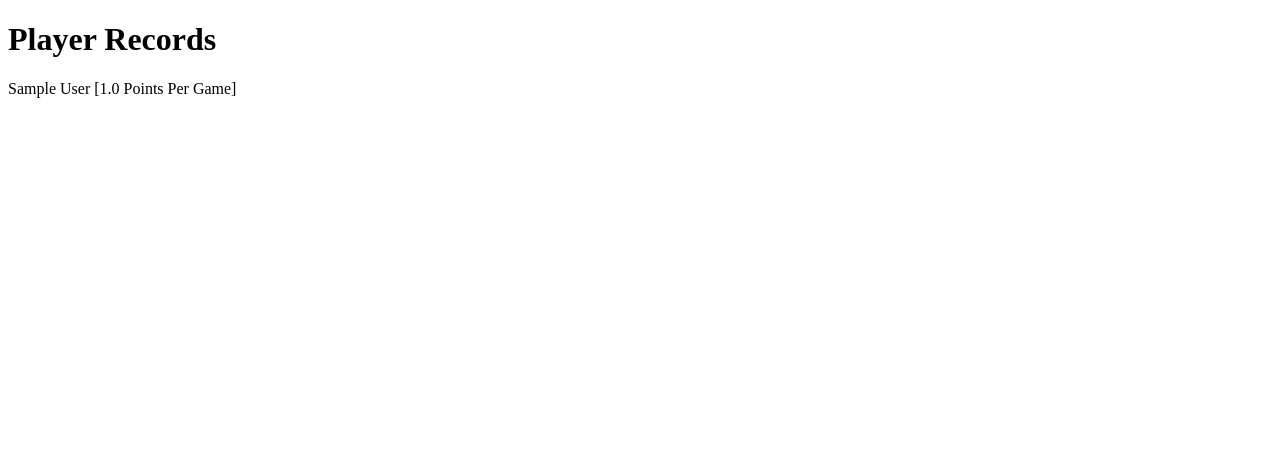
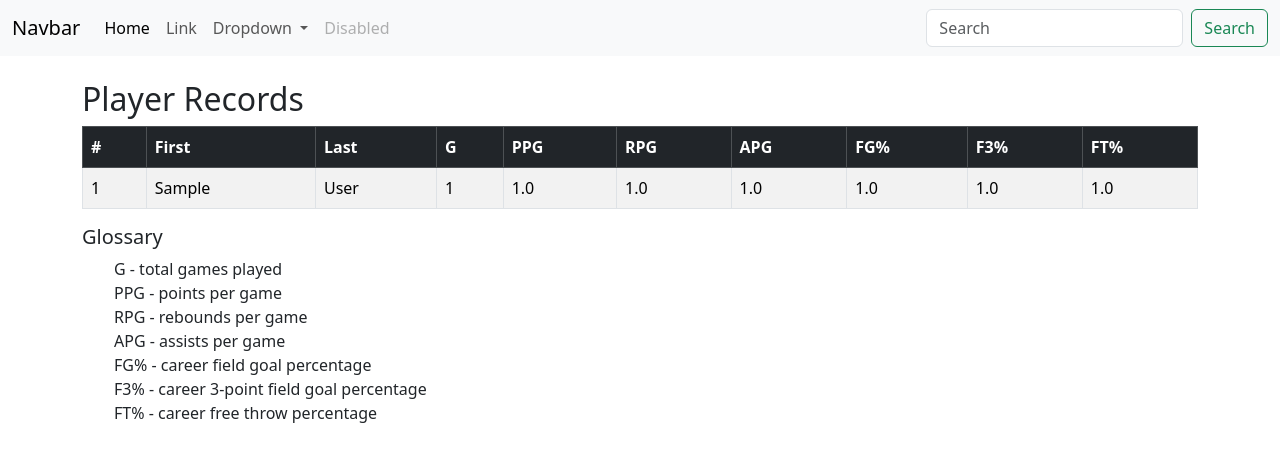
Before and after one commit to ds7cw/django_nbadb, a Django app: page /players/ in a window 1280 px wide. Shown: the top 462 px of the page. Run offline with Django 4.2, Linux system fonts and the light colour scheme; tables that the repository leaves empty hold one stand-in row (values such as "Sample post").

Commit message:
Added bootstrap table, base html and navbar html files

```diff
--- /dev/null
+++ b/website/templates/base.html
@@ -0,0 +1,19 @@
+<!doctype html>
+<html lang="en">
+  <head>
+    <meta charset="utf-8">
+    <meta name="viewport" content="width=device-width, initial-scale=1">
+    <title>NBA DB</title>
+    <link href="https://cdn.jsdelivr.net/npm/bootstrap@5.3.2/dist/css/bootstrap.min.css" rel="stylesheet" integrity="sha384-T3c6CoIi6uLrA9TneNEoa7RxnatzjcDSCmG1MXxSR1GAsXEV/Dwwykc2MPK8M2HN" crossorigin="anonymous">
+  </head>
+  <body>
+    {% include 'navbar.html' %}
+    <div class="container">
+        </br>
+        {% block content %}
+        {% endblock %}
+    </div>
+    <script src="https://cdn.jsdelivr.net/npm/bootstrap@5.3.2/dist/js/bootstrap.bundle.min.js" integrity="sha384-C6RzsynM9kWDrMNeT87bh95OGNyZPhcTNXj1NW7RuBCsyN/o0jlpcV8Qyq46cDfL" crossorigin="anonymous"></script>
+
+    </body>
+</html>
--- /dev/null
+++ b/website/templates/navbar.html
@@ -0,0 +1,36 @@
+<nav class="navbar navbar-expand-lg bg-body-tertiary">
+    <div class="container-fluid">
+      <a class="navbar-brand" href="#">Navbar</a>
+      <button class="navbar-toggler" type="button" data-bs-toggle="collapse" data-bs-target="#navbarSupportedContent" aria-controls="navbarSupportedContent" aria-expanded="false" aria-label="Toggle navigation">
+        <span class="navbar-toggler-icon"></span>
+      </button>
+      <div class="collapse navbar-collapse" id="navbarSupportedContent">
+        <ul class="navbar-nav me-auto mb-2 mb-lg-0">
+          <li class="nav-item">
+            <a class="nav-link active" aria-current="page" href="#">Home</a>
+          </li>
+          <li class="nav-item">
+            <a class="nav-link" href="#">Link</a>
+          </li>
+          <li class="nav-item dropdown">
+            <a class="nav-link dropdown-toggle" href="#" role="button" data-bs-toggle="dropdown" aria-expanded="false">
+              Dropdown
+            </a>
+            <ul class="dropdown-menu">
+              <li><a class="dropdown-item" href="#">Action</a></li>
+              <li><a class="dropdown-item" href="#">Another action</a></li>
+              <li><hr class="dropdown-divider"></li>
+              <li><a class="dropdown-item" href="#">Something else here</a></li>
+            </ul>
+          </li>
+          <li class="nav-item">
+            <a class="nav-link disabled" aria-disabled="true">Disabled</a>
+          </li>
+        </ul>
+        <form class="d-flex" role="search">
+          <input class="form-control me-2" type="search" placeholder="Search" aria-label="Search">
+          <button class="btn btn-outline-success" type="submit">Search</button>
+        </form>
+      </div>
+    </div>
+  </nav>
--- a/website/templates/players.html
+++ b/website/templates/players.html
@@ -1,16 +1,51 @@
-<!DOCTYPE html>
-<html lang="en">
-<head>
-    <meta charset="UTF-8">
-    <meta name="viewport" content="width=device-width, initial-scale=1.0">
-    <title>Document</title>
-</head>
-<body>
-<h1> Player Records</h1>
+{% extends 'base.html' %}
+
+{% block content %}
+<h2>Player Records</h2>
+<table class="table table-striped table-hover table-bordered">
+    <thead class="table-dark">
+      <tr>
+        <th scope="col">#</th>
+        <th scope="col">First</th>
+        <th scope="col">Last</th>
+        <th scope="col">G</th>
+        <th scope="col">PPG</th>
+        <th scope="col">RPG</th>
+        <th scope="col">APG</th>
+        <th scope="col">FG%</th>
+        <th scope="col">F3%</th>
+        <th scope="col">FT%</th>
+      </tr>
+    </thead>
+    <tbody>
 {% if records %}
     {% for record in records %}
-        {{ record }}<br/>
+      <tr>
+        <td>{{ record.id }}</td>
+        <td>{{ record.first_name }}</td>
+        <td>{{ record.last_name }}</td>
+        <td>{{ record.games_played }}</td>
+        <td>{{ record.ppg }}</td>
+        <td>{{ record.rpg }}</td>
+        <td>{{ record.apg }}</td>
+        <td>{{ record.fg_pct }}</td>
+        <td>{{ record.fg3_pct }}</td>
+        <td>{{ record.ft_pct }}</td>
+      </tr>
     {% endfor %}
 {% endif %}
-</body>
-</html>
+</tbody>
+</table>
+
+<h5>Glossary</h5>
+    <ul style="list-style-type: none">
+        <li>G - total games played</li>
+        <li>PPG - points per game</li>
+        <li>RPG - rebounds per game</li>
+        <li>APG - assists per game</li>
+        <li>FG% - career field goal percentage</li>
+        <li>F3% - career 3-point field goal percentage</li>
+        <li>FT% - career free throw percentage</li>
+    </ul>
+
+{% endblock %}
```
